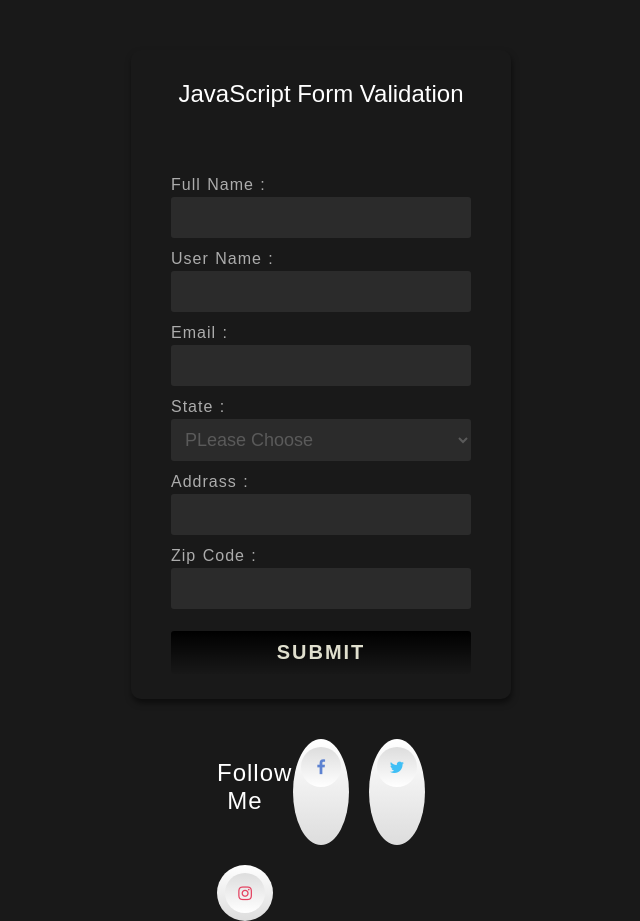
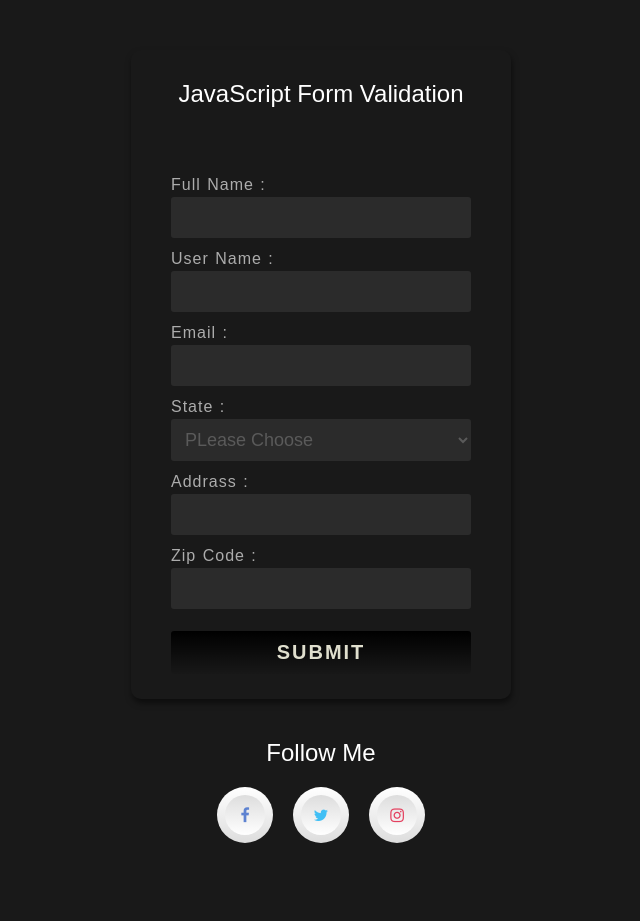
Before and after one commit to jalalamin/JavaScript-Form-Validation, a plain HTML site: page index.html in a window 1280 px wide. Shown: the whole page, without its empty margins (319-959 px from the left). After the commit the page ends 843 px from the top, so only its background shows below. Drawn offline with Linux system fonts and the light colour scheme.

Commit message:
collection in html
collection in html

```diff
--- a/index.html
+++ b/index.html
@@ -52,8 +52,8 @@
 				<input type="submit" id="submit" value="Submit">
 			</form>
 		</div>
+		<h2>Follow Me</h2>
 		<div class="icon">
-			<h2>follow me</h2>
 			<a href="https://www.facebook.com/daniel.t.bate" target="_blank"><i class="fa fa-facebook fb"></i></a>
 			<a href="https://twitter.com/jalalthb?lang=en" target="_blank"><i class="fa fa-twitter twt"></i></a>
 			<a href="https://www.instagram.com/daniel.t.bate/" target="_blank"><i class="fa fa-instagram ins"></i></a>
```
